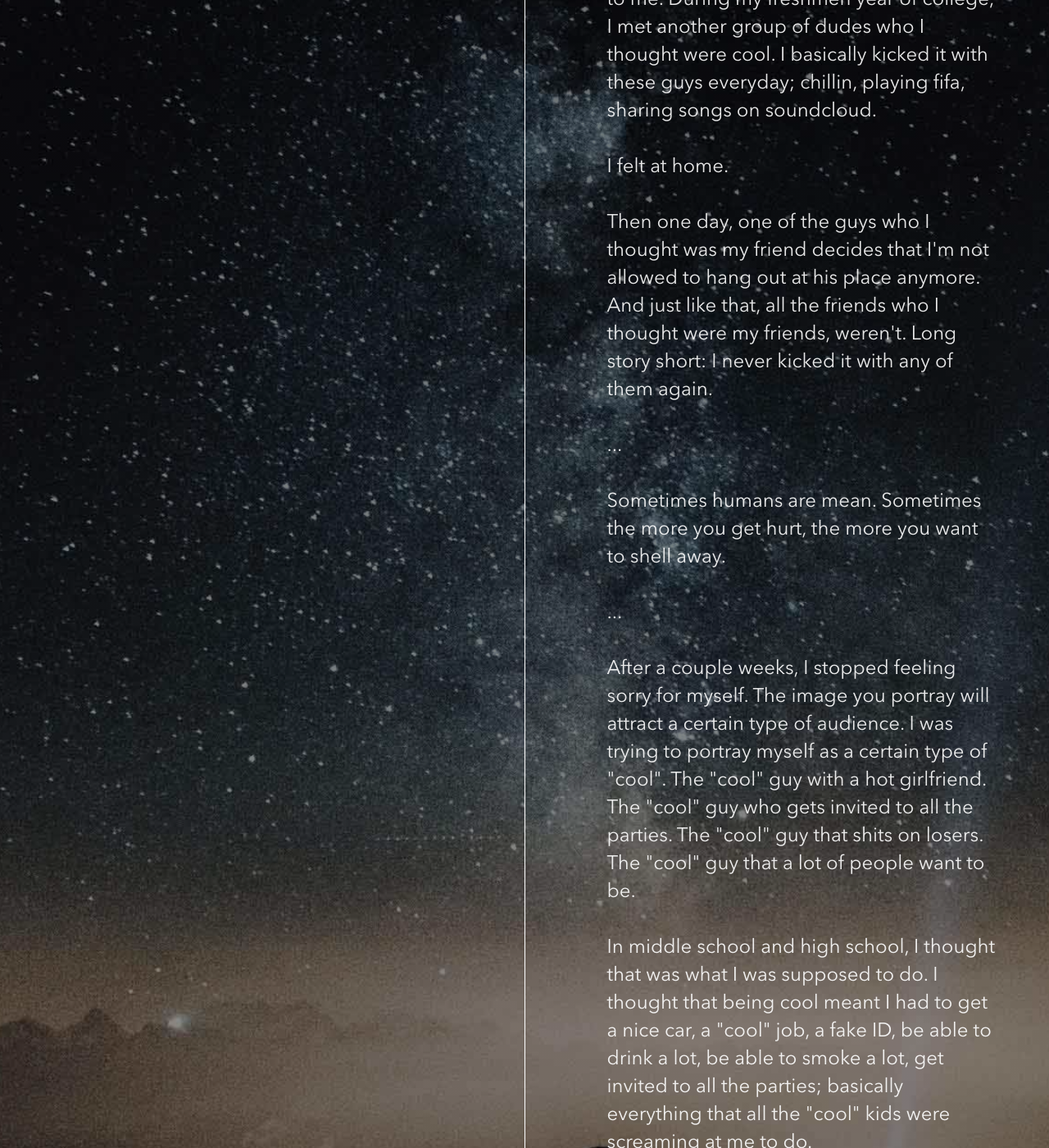
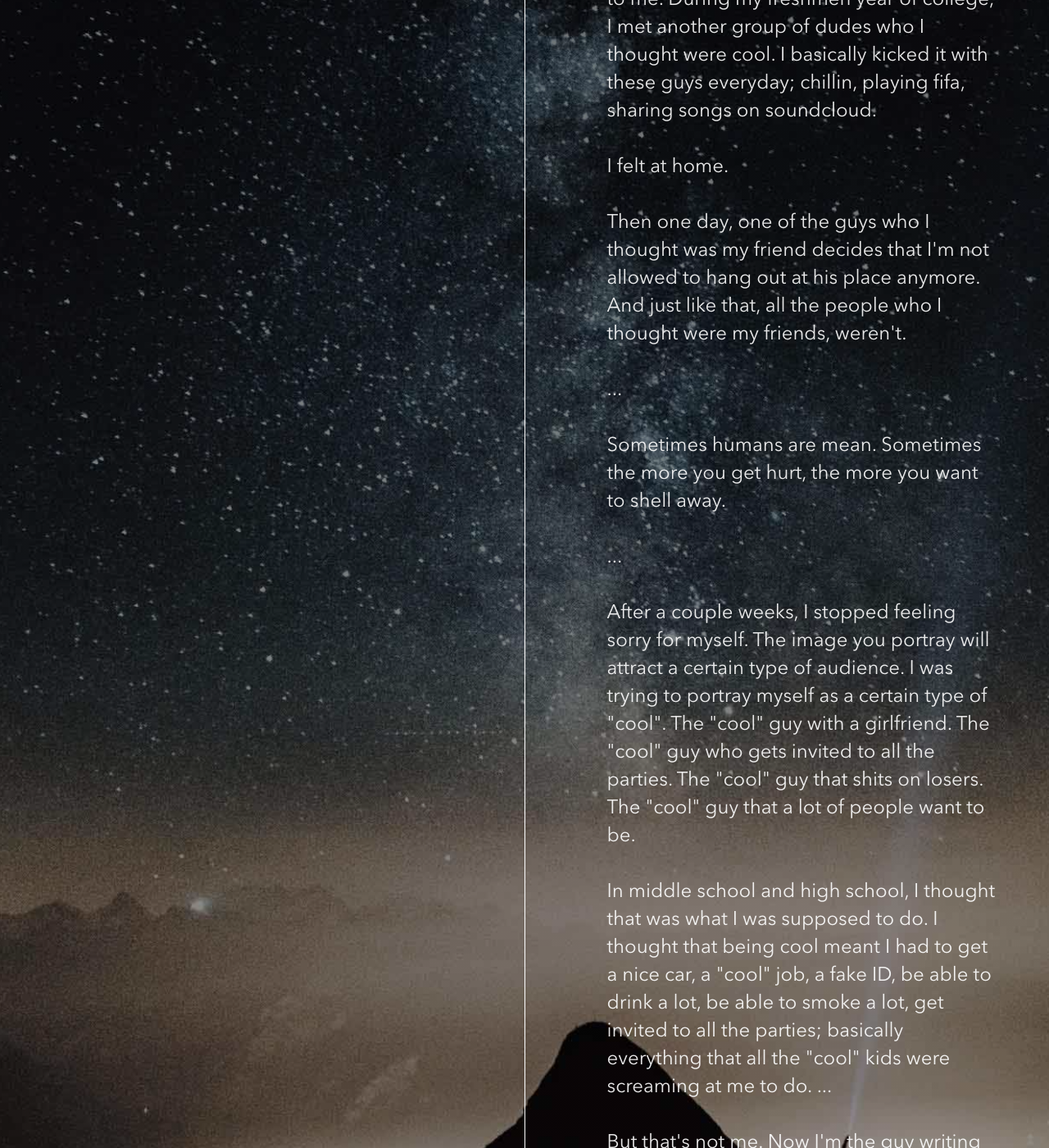
Before and after one commit to antoniolee/antoniolee.github.io, a Jekyll site: the page built from _posts/2017-10-20-in-the-particular-lies-the-universal.html, in a window 1280 px wide and 1400 px high, scrolled down 983 px. Shown: the whole window at 82% size. Built offline with Jekyll 4.4.1, drawn with Linux system fonts in a browser that asks for light colours; nearby versions of some CDN libraries; some of the changed text lies outside the part shown.

```diff
--- a/_posts/2017-10-20-in-the-particular-lies-the-universal.html
+++ b/_posts/2017-10-20-in-the-particular-lies-the-universal.html
@@ -28,11 +28,11 @@ permalink: /in-the-particular-lies-the-universal/
 
 				... <br><br>
 
-				To be honest, maybe I would have never changed. But I had the same thing happen to me. During my freshmen year of college, I met another group of dudes who I thought were cool. I basically kicked it with these guys everyday; chillin, playing fifa, sharing songs on soundcloud. <br><br>
+				To be honest, maybe I would have never changed; but I had the same thing happen to me. During my freshmen year of college, I met another group of dudes who I thought were cool. I basically kicked it with these guys everyday; chillin, playing fifa, sharing songs on soundcloud. <br><br>
 
 				I felt at home. <br><br>
 
-				Then one day, one of the guys who I thought was my friend decides that I'm not allowed to hang out at his place anymore. And just like that, all the friends who I thought were my friends, weren't. Long story short: I never kicked it with any of them again.<br><br>
+				Then one day, one of the guys who I thought was my friend decides that I'm not allowed to hang out at his place anymore. And just like that, all the people who I thought were my friends, weren't.<br><br>
 
 				... <br><br>
 
@@ -40,17 +40,15 @@ permalink: /in-the-particular-lies-the-universal/
 
 				... <br><br>
 
-				After a couple weeks, I stopped feeling sorry for myself. The image you portray will attract a certain type of audience. I was trying to portray myself as a certain type of "cool". The "cool" guy with a hot girlfriend. The "cool" guy who gets invited to all the parties. The "cool" guy that shits on losers. The "cool" guy that a lot of people want to be. <br><br>
+				After a couple weeks, I stopped feeling sorry for myself. The image you portray will attract a certain type of audience. I was trying to portray myself as a certain type of "cool". The "cool" guy with a girlfriend. The "cool" guy who gets invited to all the parties. The "cool" guy that shits on losers. The "cool" guy that a lot of people want to be. <br><br>
 
-				In middle school and high school, I thought that was what I was supposed to do. I thought that being cool meant I had to get a nice car, a "cool" job, a fake ID, be able to drink a lot, be able to smoke a lot, get invited to all the parties; basically everything that all the "cool" kids were screaming at me to do. <br><br>
+				In middle school and high school, I thought that was what I was supposed to do. I thought that being cool meant I had to get a nice car, a "cool" job, a fake ID, be able to drink a lot, be able to smoke a lot, get invited to all the parties; basically everything that all the "cool" kids were screaming at me to do.
 
 				... <br><br>
 
 				But that's not me. Now I'm the guy writing about a particular moment, hoping to shed some light. <br><br>
 
 				What we think are our most particular and personal moments, actually turns out to be our most universal and relatable. It took me a while to realize being "cool" is not what made me unique, special, or better than anyone. <b>Be authentically you.</b> <br><br>
-
-				... <br><br>
 
 				In the particular, lies the universal. <br><br>
 
```
Also changed, not shown: Gemfile (+5 -8 lines), Gemfile.lock.
